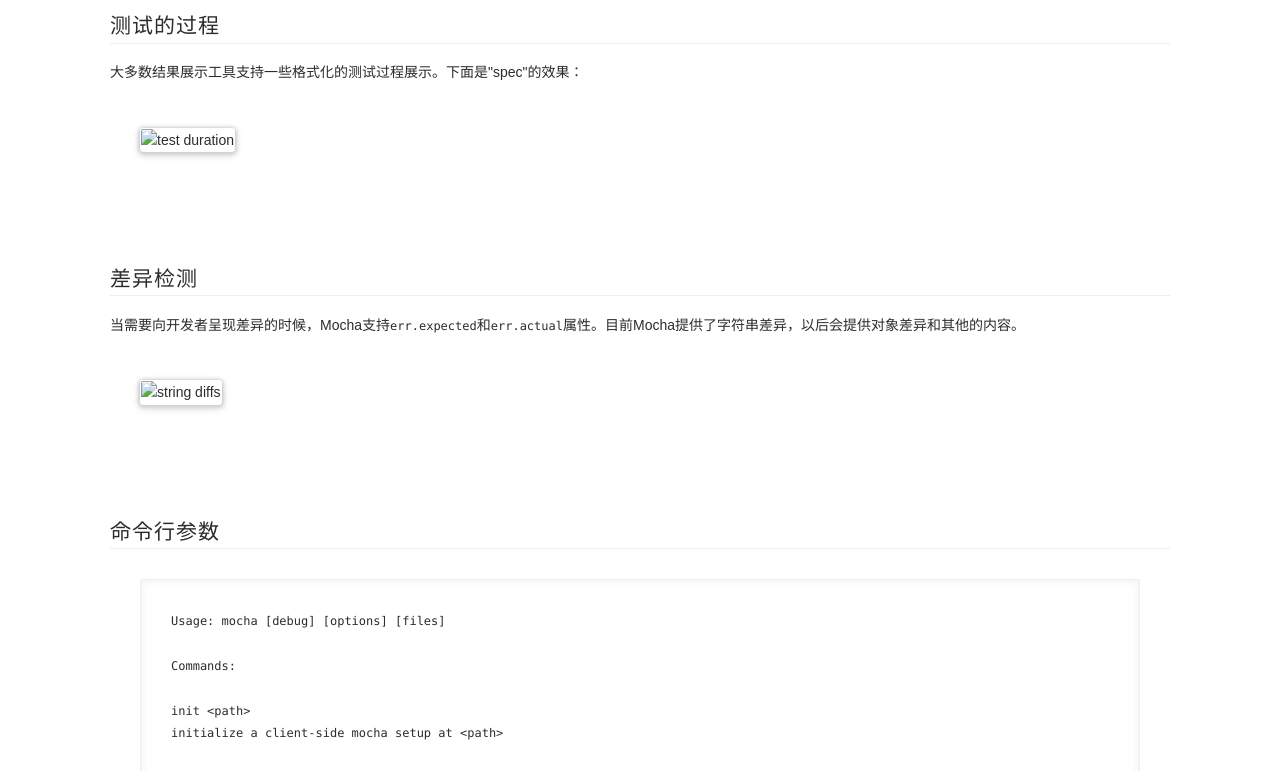
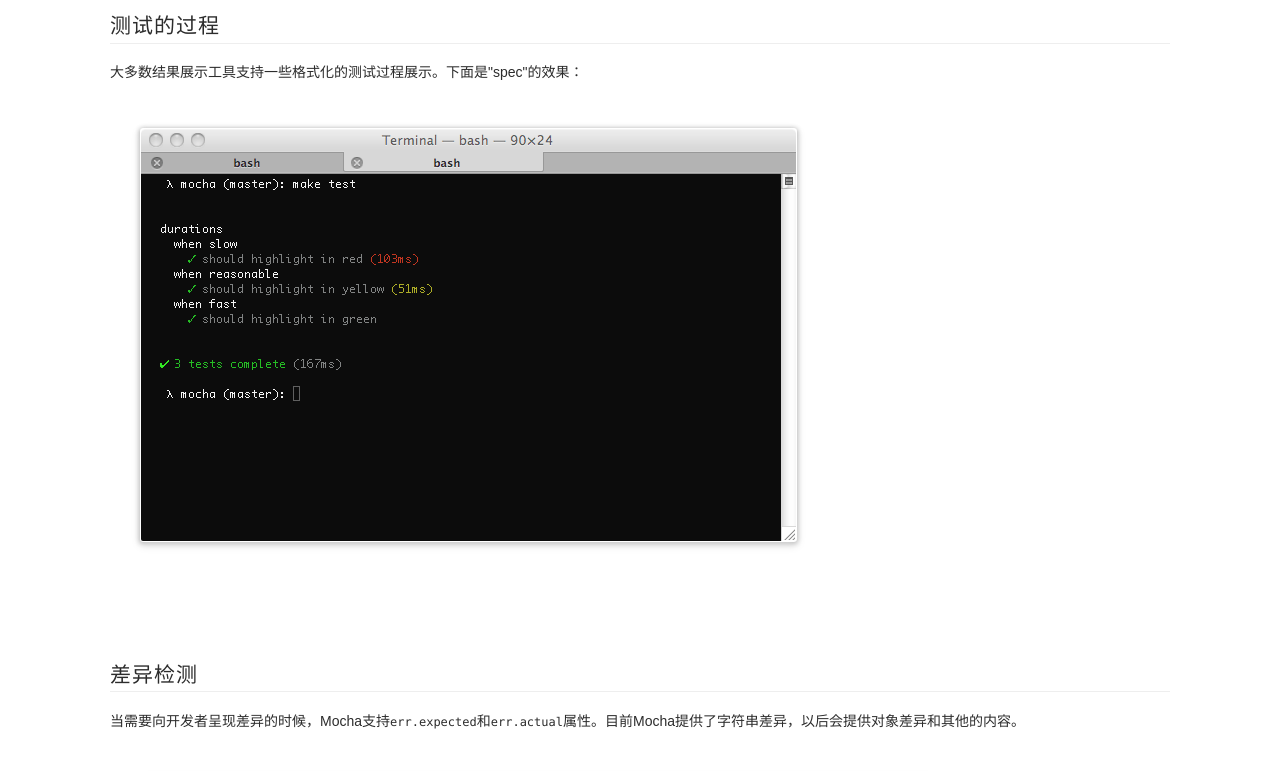
Before and after one commit to poppinlp/mochacn, a plain HTML site: page index.html in a window 1280 px wide. Shown: the part 7420-8191 px from the top of the page. Drawn offline with Linux system fonts and the light colour scheme; files whose address does not match are found by name.

Commit message:
fix img path

```diff
--- a/index.html
+++ b/index.html
@@ -244,11 +244,11 @@ describe('#find()', function() {
 
         <h2 id="test-duration">测试的过程</h2>
         <p>大多数结果展示工具支持一些格式化的测试过程展示。下面是"spec"的效果：</p>
-        <p><img src="img/mocha/reporter-spec-duration.png" alt="test duration" title="" height="412" width="655" /></p>
+        <p><img src="static/reporter-spec-duration.png" alt="test duration" title="" height="412" width="655" /></p>
 
         <h2 id="string-diffs">差异检测</h2>
         <p>当需要向开发者呈现差异的时候，Mocha支持<code>err.expected</code>和<code>err.actual</code>属性。目前Mocha提供了字符串差异，以后会提供对象差异和其他的内容。</p>
-        <p><img src="img/mocha/reporter-string-diffs.png" alt="string diffs" title="" width="794" height="623" /></p>
+        <p><img src="static/reporter-string-diffs.png" alt="string diffs" title="" width="794" height="623" /></p>
 
         <h2 id="usage">命令行参数</h2>
 <pre><code>Usage: mocha [debug] [options] [files]
```
